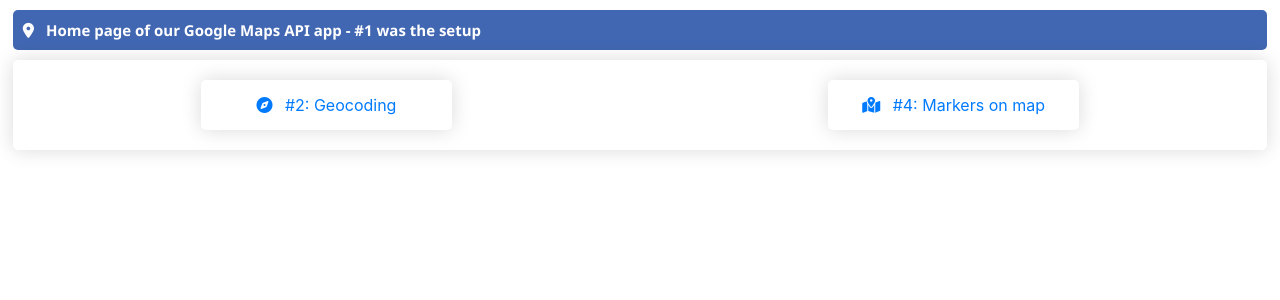
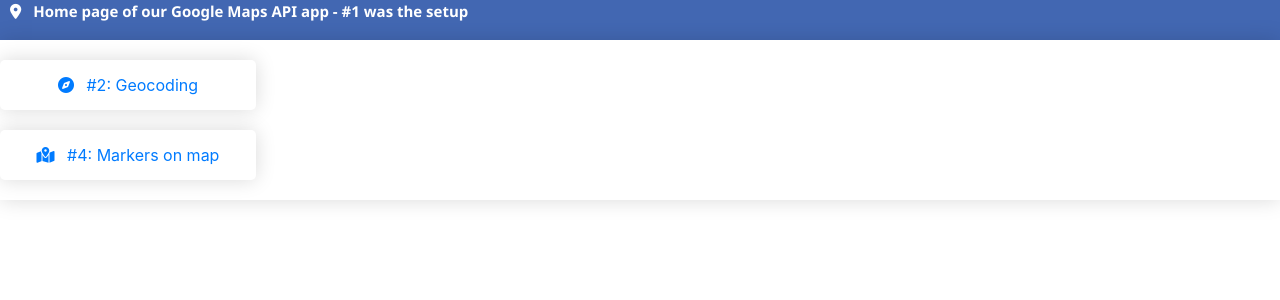
Before and after one commit to Rosemberg-Diaz/mapa, a Django app: template Django--GoogleMapsApi-main/google/templates/google/home.html in a window 1280 px wide. Shown: the top 300 px of the page. Run offline with Django 4.2, Linux system fonts and the light colour scheme; the template is opened without the code that fills it, so the values that code supplies are empty; parts of the project's set-up code (start-up, migrations or seed data) failed here and were passed over; some libraries are stand-ins or nearby versions.

Commit message:
Cambios Css

```diff
--- a/Django--GoogleMapsApi-main/google/static/css/lore.css
+++ b/Django--GoogleMapsApi-main/google/static/css/lore.css
@@ -1,6 +1,10 @@
 
 .drawer {
+<<<<<<< Updated upstream
     width: 110%;
+=======
+    width: 100%;
+>>>>>>> Stashed changes
     padding-top: 20%;
     padding-bottom: 20%;
     background-color: #fff;
--- a/Django--GoogleMapsApi-main/google/static/css/main.css
+++ b/Django--GoogleMapsApi-main/google/static/css/main.css
@@ -3,8 +3,11 @@
     flex-direction: column;
     justify-content: center;
     align-items: center;
+<<<<<<< Updated upstream
     width: 100%;
     height: 100%;
+=======
+>>>>>>> Stashed changes
   }
 
   .title2 {
@@ -17,10 +20,17 @@
 
   .titleholder,
   .linkholder {
+<<<<<<< Updated upstream
     display: flex;
     margin-top: 10px;
     width: 98%;
     border-radius: 5px;
+=======
+    display: block;
+    margin-top: 0px;
+    width: 100%;
+    border-radius: 0px;
+>>>>>>> Stashed changes
     justify-content: space-between;
   }
 
@@ -28,7 +38,10 @@
     margin-right: 10px;
     margin-left: 10px;
     border-radius: 5px;
+<<<<<<< Updated upstream
 
+=======
+>>>>>>> Stashed changes
     background-color: rgb(0, 0, 80);
     color: white;
   }
@@ -117,7 +130,11 @@
   }
 
   .mapholder {
+<<<<<<< Updated upstream
     height: 1000px;
+=======
+    height: 850px;
+>>>>>>> Stashed changes
     width: 100%;
     position: relative;
   }
@@ -127,6 +144,7 @@
     width: 100%;
   }
 
+<<<<<<< Updated upstream
   #sidebar {
     position: fixed;
     bottom: 0;
@@ -141,6 +159,29 @@
     overflow: auto;
   }
 
+=======
+#sidebar {
+  position: absolute;
+  bottom: 0;
+  left: 0;
+  width: 100%;
+  height: 100%;
+  max-width: 900px; /* añadido: establece una anchura máxima */
+  max-height: 70%; /* añadido: establece una altura máxima */
+  background-color: white;
+  box-shadow: 0px -2px 5px rgba(0, 0, 0, 0.3);
+  padding: 20px;
+  display: none;
+  z-index: 1; /* nivel superior al mapa */
+  overflow: auto;
+  margin: auto; /* añadido: centrar horizontal y verticalmente */
+  top: 0;
+  right: 0;
+  bottom: 0;
+  left: 0;
+  border-radius: 1%;
+}
+>>>>>>> Stashed changes
 
 @media only screen and (max-width: 767px) {
   .mapholder {
@@ -148,6 +189,7 @@
   }
 
   #sidebar {
+<<<<<<< Updated upstream
     position: fixed;
     bottom: 0;
     left: 0;
@@ -157,5 +199,26 @@
     box-shadow: 0px -2px 5px rgba(0, 0, 0, 0.3);
     padding: 20px;
     display: none;
+=======
+    position: absolute;
+    bottom: 0;
+    left: 0;
+    width: 90%;
+    height: 90%;
+    max-width: 500px; /* añadido: establece una anchura máxima */
+    max-height: 70%; /* añadido: establece una altura máxima */
+    background-color: white;
+    box-shadow: 0px -2px 5px rgba(0, 0, 0, 0.3);
+    padding: 30px;
+    display: none;
+    z-index: 1; /* nivel superior al mapa */
+    overflow: auto;
+    margin: auto; /* añadido: centrar horizontal y verticalmente */
+    top: 0;
+    right: 0;
+    bottom: 0;
+    left: 0;
+    border-radius: 2%;
+>>>>>>> Stashed changes
   }
 }
--- a/Django--GoogleMapsApi-main/google/static/google/main.css
+++ b/Django--GoogleMapsApi-main/google/static/google/main.css
@@ -5,6 +5,7 @@
     justify-content: center;
     align-items: center;
     width: 100%;
+    height: 100%;
 }
 
 .title2{
```
Also changed, not shown: Django--GoogleMapsApi-main/google/static/css/estilo123.css (+18 -0 lines), Django--GoogleMapsApi-main/google/static/javascript/sidebar.js (+19 -0 lines), Django--GoogleMapsApi-main/google/templates/google/map.html (+28 -2 lines), 1 other file.
